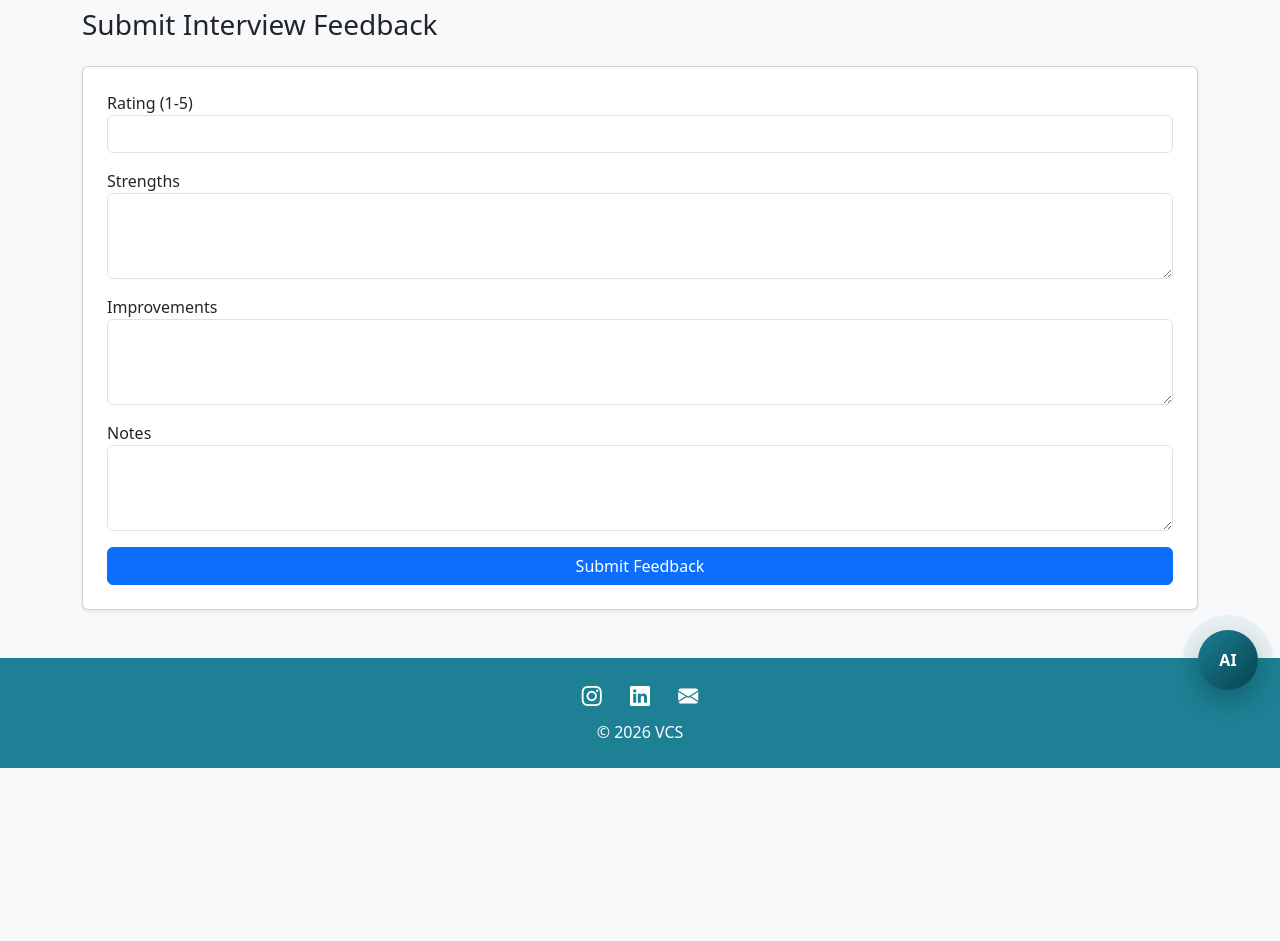
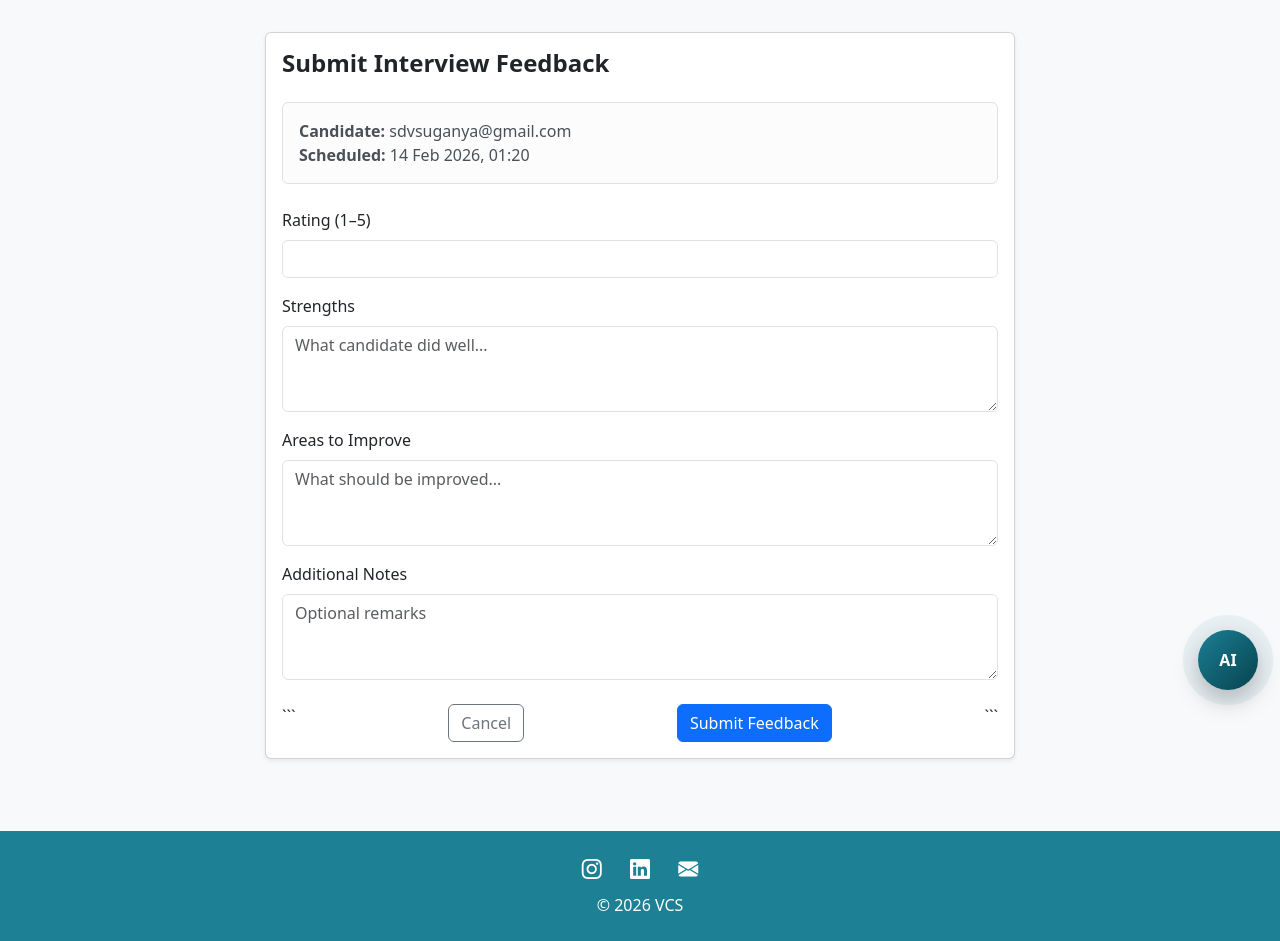
Before and after one commit to sugandv21/Vetri_Consultancy_Services, a Django app: page /mock/feedback/4/ in a window 1280 px wide. Shown: the part 86-1027 px from the top of the page. Before the commit the page ends 854 px from the top, so only its background shows below. Run offline with Django 5.2, Linux system fonts and the light colour scheme; a user stored in the database is signed in; data comes from the database, SQL or seed files in the repository.

Commit message:
Add files via upload

````diff
--- a/mock_interview/models.py
+++ b/mock_interview/models.py
@@ -7,6 +7,7 @@ class MockInterview(models.Model):
     STATUS_CHOICES = [
         ("pending","Pending"),
         ("scheduled","Scheduled"),
+        ("in_progress","In Progress"),
         ("completed","Completed"),
     ]
 
@@ -16,36 +17,57 @@ class MockInterview(models.Model):
         ("evening","Evening"),
     ]
 
-    # IMPORTANT FIX HERE
+    # Candidate
     candidate = models.ForeignKey(
         settings.AUTH_USER_MODEL,
         on_delete=models.CASCADE,
         related_name="candidate_mock_interviews"
     )
 
+    # Trainer
     consultant = models.ForeignKey(
         settings.AUTH_USER_MODEL,
         on_delete=models.SET_NULL,
         null=True,
         blank=True,
-        related_name="consultant_mock_interviews"
+        related_name="trainer_mock_interviews"
     )
 
-
-
-    # NEW
+    # Booking preference
     preferred_date = models.DateField(null=True,blank=True)
     preferred_time = models.CharField(max_length=20,choices=TIME_SLOT_CHOICES,null=True,blank=True)
+
+    # Scheduled by admin
     scheduled_datetime = models.DateTimeField(null=True,blank=True)
+    meeting_link = models.URLField(blank=True,null=True)
 
-    meeting_link = models.URLField(blank=True,null=True)
+    # Interview state
     status = models.CharField(max_length=20,choices=STATUS_CHOICES,default="pending")
+
+    # tracking
+    started_at = models.DateTimeField(null=True, blank=True)
+    ended_at = models.DateTimeField(null=True, blank=True)
+
+    created_at = models.DateTimeField(auto_now_add=True)
+
+    def __str__(self):
+        return f"{self.candidate} - {self.status}"
 
 
 class InterviewFeedback(models.Model):
+
     interview = models.OneToOneField(MockInterview,on_delete=models.CASCADE)
+
     rating = models.IntegerField()
+    communication = models.IntegerField(default=0)
+    technical = models.IntegerField(default=0)
+    problem_solving = models.IntegerField(default=0)
+
     strengths = models.TextField()
     improvements = models.TextField()
-    notes = models.TextField()
+    notes = models.TextField(blank=True)
+
     created_at = models.DateTimeField(auto_now_add=True)
+
+    def average_score(self):
+        return round((self.communication + self.technical + self.problem_solving) / 3, 1)
--- a/mock_interview/templates/mock_interview/feedback.html
+++ b/mock_interview/templates/mock_interview/feedback.html
@@ -1,33 +1,88 @@
 {% extends "accounts/base.html" %}
 {% block content %}
 
-<h3 class="mb-4">Submit Interview Feedback</h3>
+<div class="container py-4">
 
-<form method="post" class="card p-4 shadow-sm">
+<div class="card shadow-sm mx-auto" style="max-width:750px;">
+<div class="card-body">
+
+<h4 class="fw-semibold mb-4">
+    Submit Interview Feedback
+</h4>
+
+<!-- Candidate Info -->
+
+<div class="alert alert-light border mb-4">
+    <div><strong>Candidate:</strong> {{ interview.candidate.email }}</div>
+    <div><strong>Scheduled:</strong> {{ interview.scheduled_datetime|date:"d M Y, H:i" }}</div>
+</div>
+
+<form method="post">
 {% csrf_token %}
 
+<!-- Rating -->
+
 <div class="mb-3">
-<label>Rating (1-5)</label>
-<input type="number" name="rating" min="1" max="5" class="form-control" required>
+    <label class="form-label fw-medium">Rating (1–5)</label>
+    <input type="number"
+           name="rating"
+           min="1"
+           max="5"
+           class="form-control"
+           required>
 </div>
 
+<!-- Strengths -->
+
 <div class="mb-3">
-<label>Strengths</label>
-<textarea name="strengths" class="form-control" rows="3" required></textarea>
+    <label class="form-label fw-medium">Strengths</label>
+    <textarea name="strengths"
+              class="form-control"
+              rows="3"
+              placeholder="What candidate did well..."
+              required></textarea>
 </div>
 
+<!-- Improvements -->
+
 <div class="mb-3">
-<label>Improvements</label>
-<textarea name="improvements" class="form-control" rows="3" required></textarea>
+    <label class="form-label fw-medium">Areas to Improve</label>
+    <textarea name="improvements"
+              class="form-control"
+              rows="3"
+              placeholder="What should be improved..."
+              required></textarea>
 </div>
 
-<div class="mb-3">
-<label>Notes</label>
-<textarea name="notes" class="form-control" rows="3"></textarea>
+<!-- Notes -->
+
+<div class="mb-4">
+    <label class="form-label fw-medium">Additional Notes</label>
+    <textarea name="notes"
+              class="form-control"
+              rows="3"
+              placeholder="Optional remarks"></textarea>
 </div>
 
-<button class="btn btn-primary">Submit Feedback</button>
+<div class="d-flex justify-content-between">
+
+```
+<a href="{% url 'admin_mock_list' %}" class="btn btn-outline-secondary">
+    Cancel
+</a>
+
+<button class="btn btn-primary">
+    Submit Feedback
+</button>
+```
+
+</div>
 
 </form>
 
+</div>
+</div>
+
+</div>
+
 {% endblock %}
--- a/mock_interview/views.py
+++ b/mock_interview/views.py
@@ -25,9 +25,13 @@ def schedule_mock(request):
 
         # 🔔 notify admins
         Notification.objects.create(
-            user=None,  # global admin notification
-            message=f"New mock interview request from {request.user}"
+            user=None,
+            title="Mock Interview Request",
+            message=f"New mock interview request from {request.user.email} completed",
+            type=Notification.TRAINER,
+            is_admin_alert=True
         )
+
 
         return redirect("my_mock_interviews")
 
@@ -68,14 +72,25 @@ def join_mock(request, pk):
 # ---------------------------------
 # ADMIN DASHBOARD LIST PAGE
 # ---------------------------------
+from .models import MockInterview, InterviewFeedback
+
 @staff_member_required
 def admin_mock_list(request):
 
-    interviews = MockInterview.objects.all().order_by("-preferred_date")
+    interviews = MockInterview.objects.all().select_related("candidate","consultant")
+
+    # attach feedback existence flag
+    feedback_map = set(
+        InterviewFeedback.objects.values_list("interview_id", flat=True)
+    )
+
+    for i in interviews:
+        i.has_feedback = i.id in feedback_map
 
     return render(request, "mock_interview/admin_list.html", {
         "interviews": interviews
     })
+
 
 
 # ---------------------------------
@@ -101,8 +116,26 @@ def admin_mock_update(request, pk):
         if interview.status == "scheduled":
             Notification.objects.create(
                 user=interview.candidate,
-                message="Your mock interview has been scheduled.... Check it in Mock Interview section → My Interview."
+                title="Interview Scheduled",
+                message="Your mock interview has been scheduled. Check My Interview section."
             )
+
+            # 🔔 notify admin (THIS FIXES COUNTER)
+            Notification.objects.create(
+                user=None,
+                title="Interview Scheduled",
+                message=f"Trainer Completed interview for {interview.candidate.email} and submitted report",
+                type=Notification.TRAINER
+            )
+
+            # 🔔 notify trainer (NEW)
+            if interview.consultant:
+                Notification.objects.create(
+                    user=interview.consultant,
+                    title="New Mock Interview Assigned",
+                    message=f"You have been assigned a mock interview with {interview.candidate.email}"
+                )
+
 
         return redirect("admin_mock_list")
 
@@ -135,10 +168,21 @@ def mock_feedback(request, pk):
         interview.save()
 
         # 🔔 notify candidate feedback ready
+        # 🔔 notify candidate
         Notification.objects.create(
             user=interview.candidate,
-            message="Your mock interview feedback has been updated.....Check it in Mock Interview section → My Interview → Feedback"
+            title="Interview Feedback Ready",
+            message="Your mock interview feedback has been updated. Check My Interview → Feedback."
         )
+
+        # 🔔 notify admin (THIS FIXES COUNTER)
+        Notification.objects.create(
+            user=None,
+            title="Feedback Submitted",
+            message=f"Trainer submitted feedback for {interview.candidate.email}",
+            type=Notification.TRAINER
+        )
+
 
         return redirect("admin_mock_list")
 
````
Also changed, not shown: mock_interview/templates/mock_interview/admin_list.html (+16 -6 lines), mock_interview/migrations/0002_interviewfeedback_communication_and_more.py (added).
